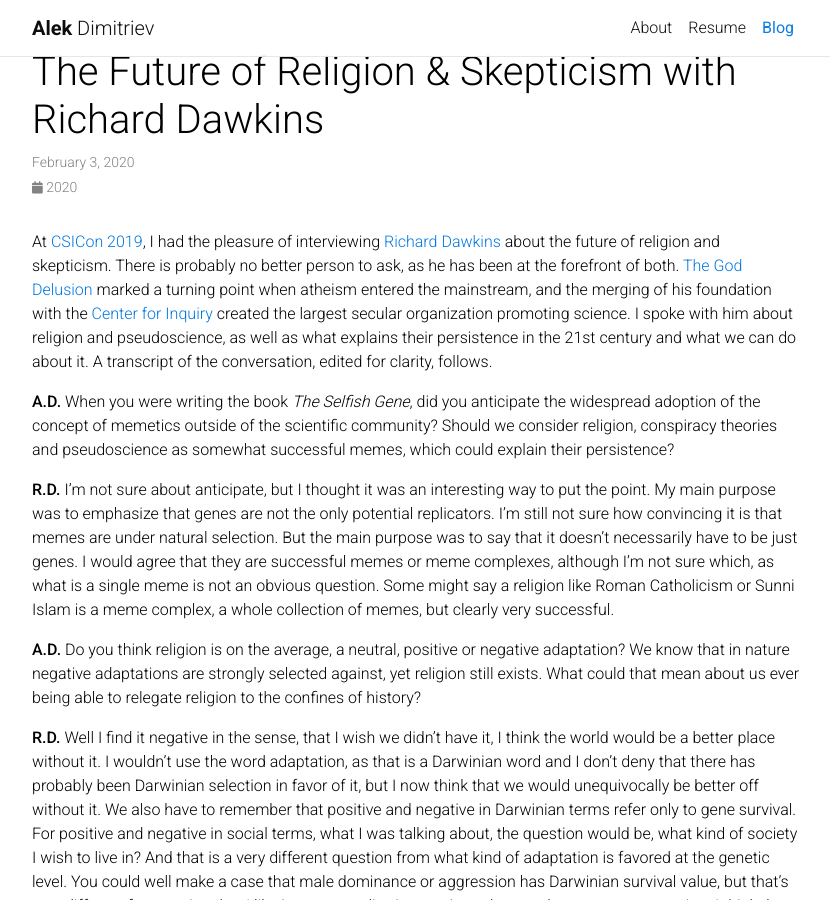
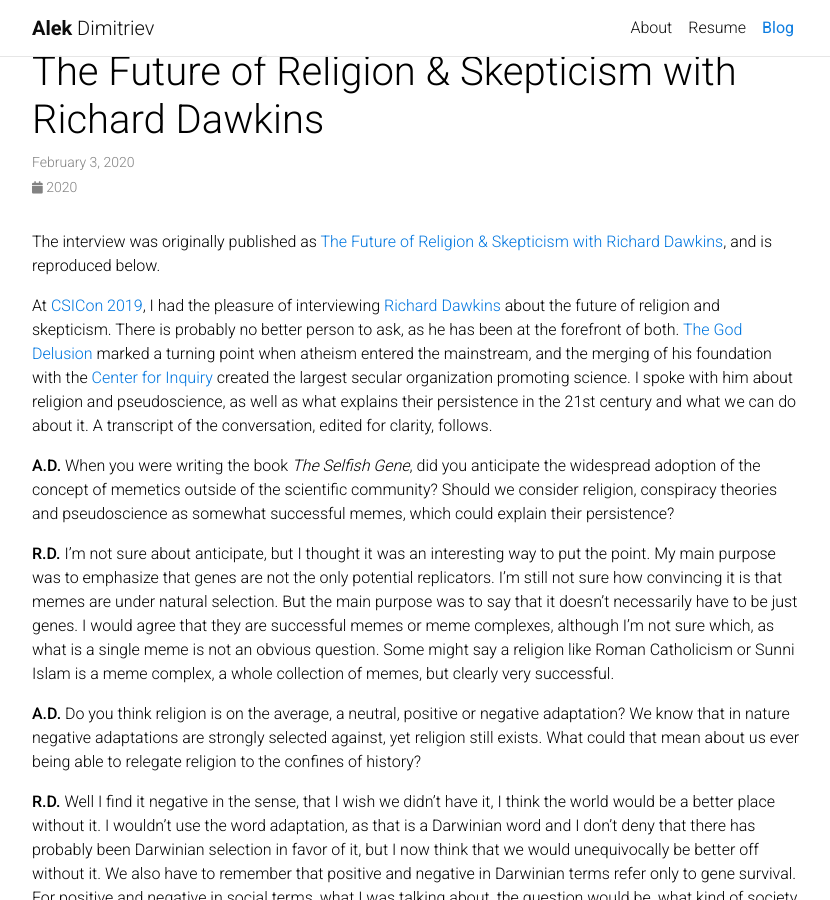
Before and after one commit to alekdimi/alekdimi.github.io, a Jekyll site: the page built from _posts/2020-02-03-dawkins-interview.md, in a window 1280 px wide and 900 px high. Shown: the whole window, without its empty margins (223-1053 px from the left). Built offline with Jekyll 4.4.1, drawn with Linux system fonts in a browser that asks for light colours; nearby versions of some CDN libraries; comment, search, counter and statistics services are not loaded; a style sheet for code colours, icons or effects is not loaded.

Commit message:
Update 2020-02-03-dawkins-interview.md

```diff
--- a/_posts/2020-02-03-dawkins-interview.md
+++ b/_posts/2020-02-03-dawkins-interview.md
@@ -5,6 +5,9 @@
 description: My interview with Richard Dawkins
 comments: true
 ---
+
+The interview was originally published as [The Future of Religion & Skepticism with Richard Dawkins](https://centerforinquiry.org/blog/the-future-of-religion-skepticism-with-richard-dawkins/), and is reproduced below.
+
 At [CSICon 2019](https://csiconference.org/), I had the pleasure of interviewing [Richard Dawkins](https://en.wikipedia.org/wiki/Richard_Dawkins) about the future of religion and skepticism. There is probably no better person to ask, as he has been at the forefront of both. [The God Delusion](https://en.wikipedia.org/wiki/The_God_Delusion) marked a turning point when atheism entered the mainstream, and the merging of his foundation with the [Center for Inquiry](https://centerforinquiry.org/) created the largest secular organization promoting science. I spoke with him about religion and pseudoscience, as well as what explains their persistence in the 21st century and what we can do about it. A transcript of the conversation, edited for clarity, follows.
 
 **A.D.**	When you were writing the book *The Selfish Gene*, did you anticipate the widespread adoption of the concept of memetics outside of the scientific community? Should we consider religion, conspiracy theories and pseudoscience as somewhat successful memes, which could explain their persistence?
```
